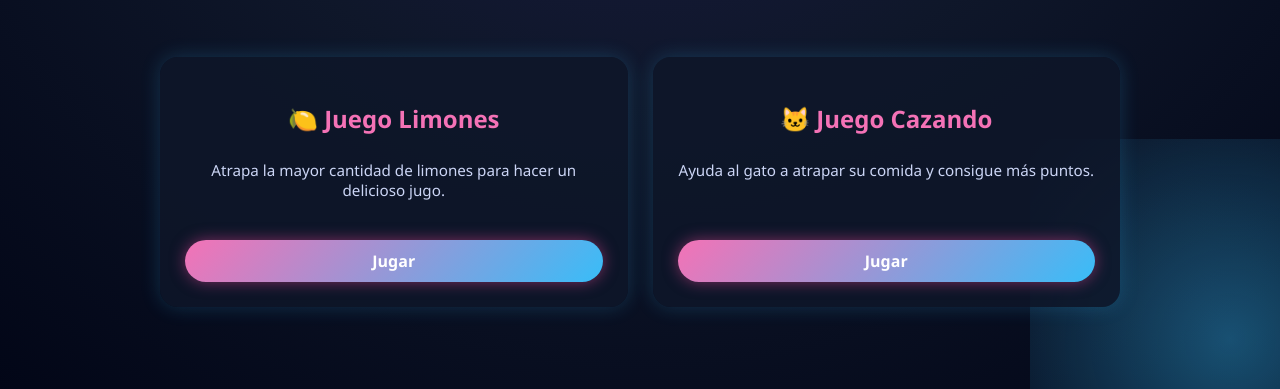
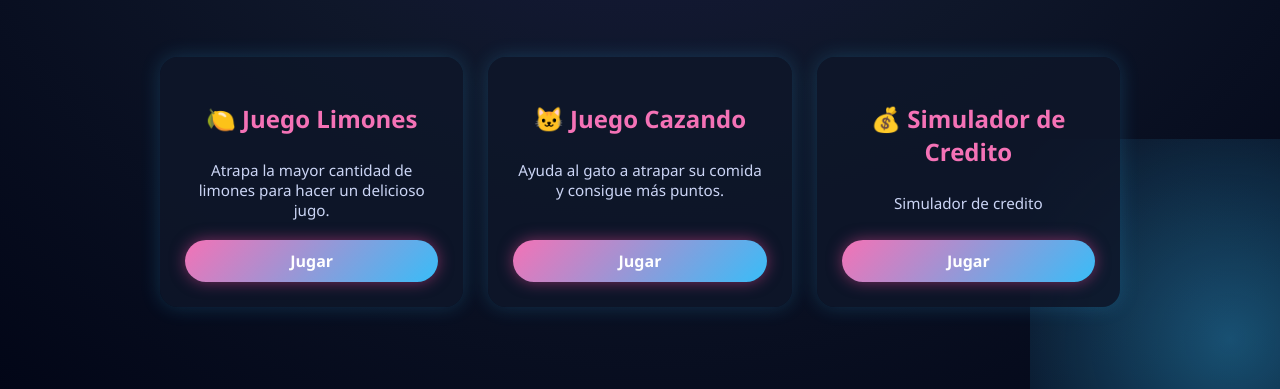
Before and after one commit to jcislemadev-coder/menu, a plain HTML site: page index.html in a window 1280 px wide. Shown: the part 411-800 px from the top of the page. Drawn offline with Linux system fonts and the light colour scheme.

Commit message:
inclusion de nuevo juego

```diff
--- a/index.html
+++ b/index.html
@@ -34,6 +34,15 @@
                 <a href="https://juego-cazando-sigma.vercel.app/" class="btn">Jugar</a>
             </div>
 
+            <!-- JUEGO 3 -->
+            <div class="card">
+                <h2>💰 Simulador de Credito</h2>
+                <p>Simulador de credito</p>
+                <a href="https://simulador-credito-woad.vercel.app/" class="btn">Jugar</a>
+            </div>
+
+
+
             <!-- 👉 AGREGA MÁS JUEGOS AQUÍ -->
             <!--
             <div class="card">
```
